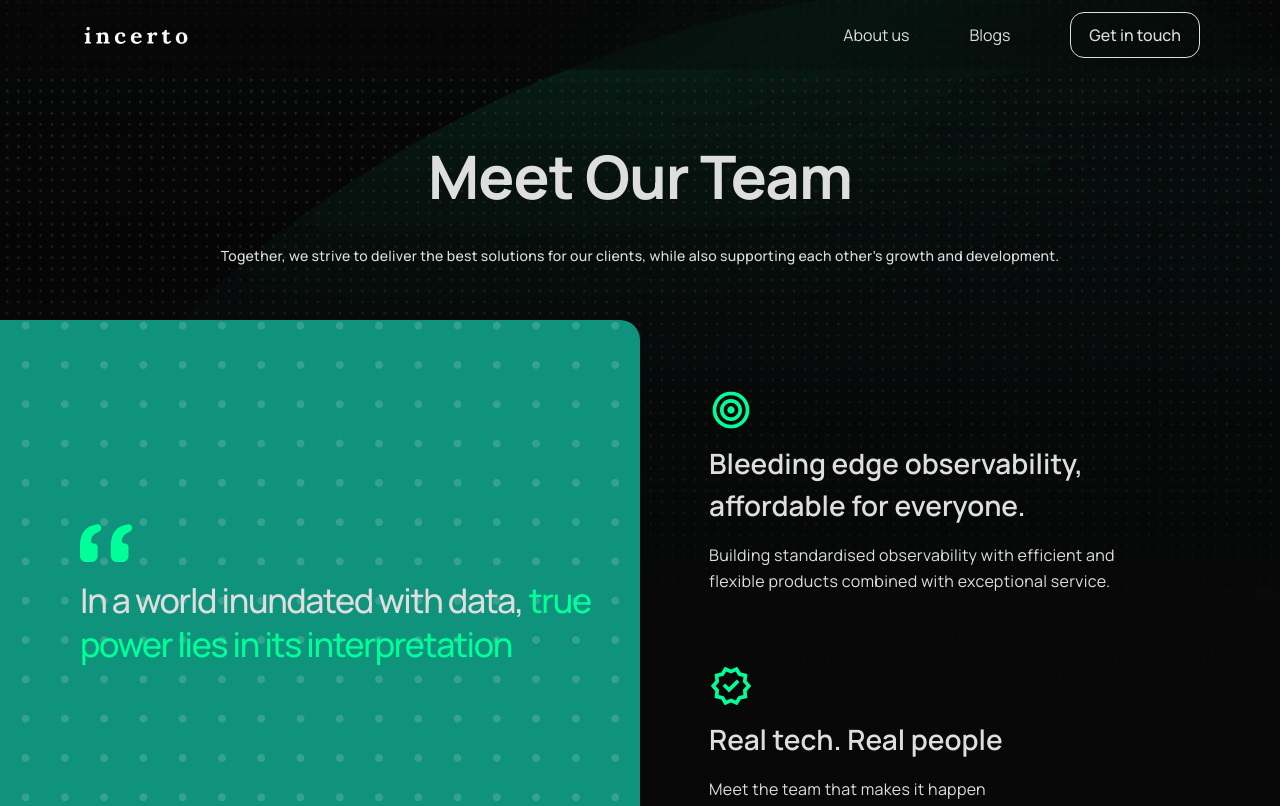
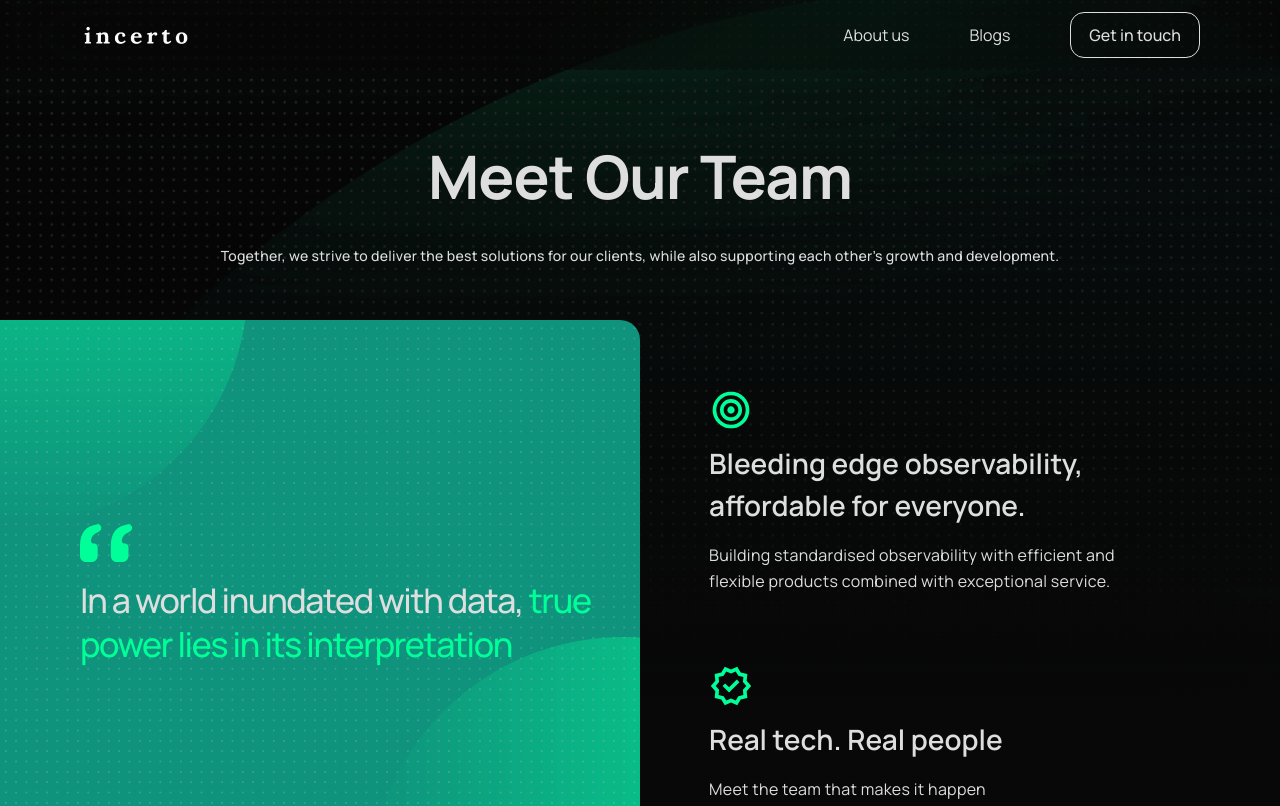
Before and after one commit to Incerto-Technologies/website, a Next.js app: page /about in a window 1280 px wide. Shown: the top 806 px of the page. Built offline with nearby package versions, Linux system fonts and the light colour scheme.

Commit message:
about our version bg updated

```diff
--- a/src/components/templates/About/OurVision.tsx
+++ b/src/components/templates/About/OurVision.tsx
@@ -7,7 +7,7 @@ export const OurVision = () => {
   return (
     <section className="relative mt-[94px] min-h-[550px] md:mt-[50px]">
       <div
-        className="w-fullbg-cover z-0 hidden h-full min-h-[550px] bg-center bg-no-repeat md:absolute md:left-0 md:top-0 md:block md:w-1/2 md:rounded-br-[20px] md:rounded-tr-[20px]"
+        className="z-0 hidden h-full min-h-[550px] w-full bg-cover bg-center bg-no-repeat md:absolute md:left-0 md:top-0 md:block md:w-1/2 md:rounded-br-[20px] md:rounded-tr-[20px]"
         style={{
           backgroundImage: "url('/backgrounds/aboutus.png')",
         }}
```
